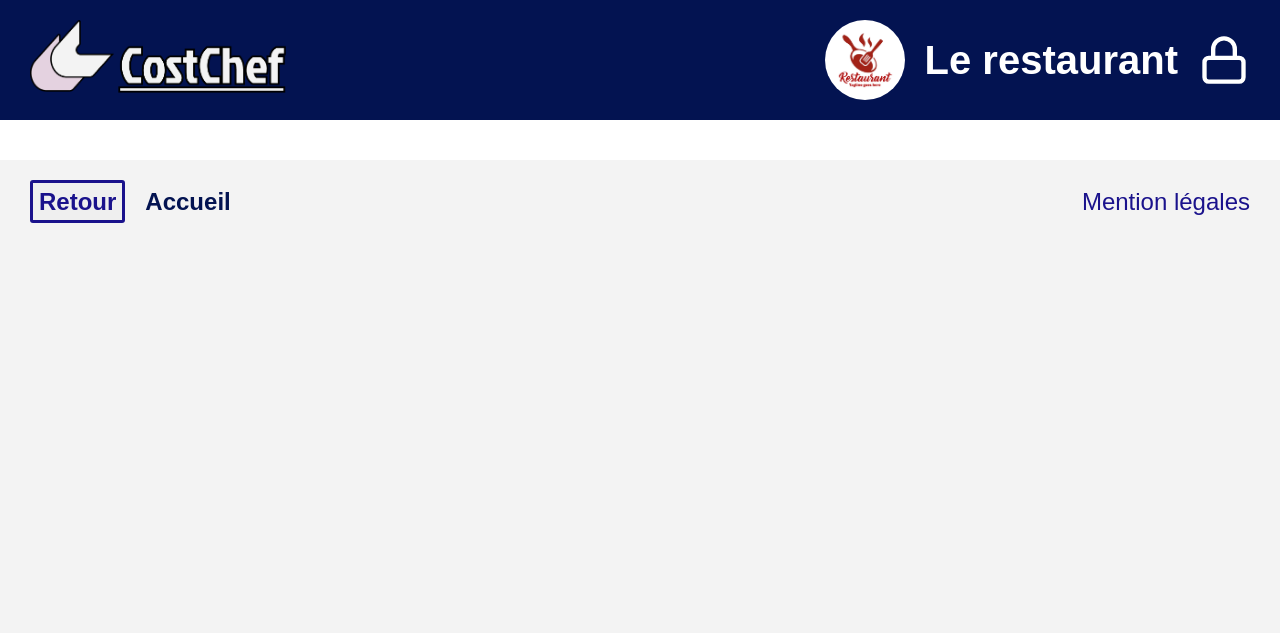
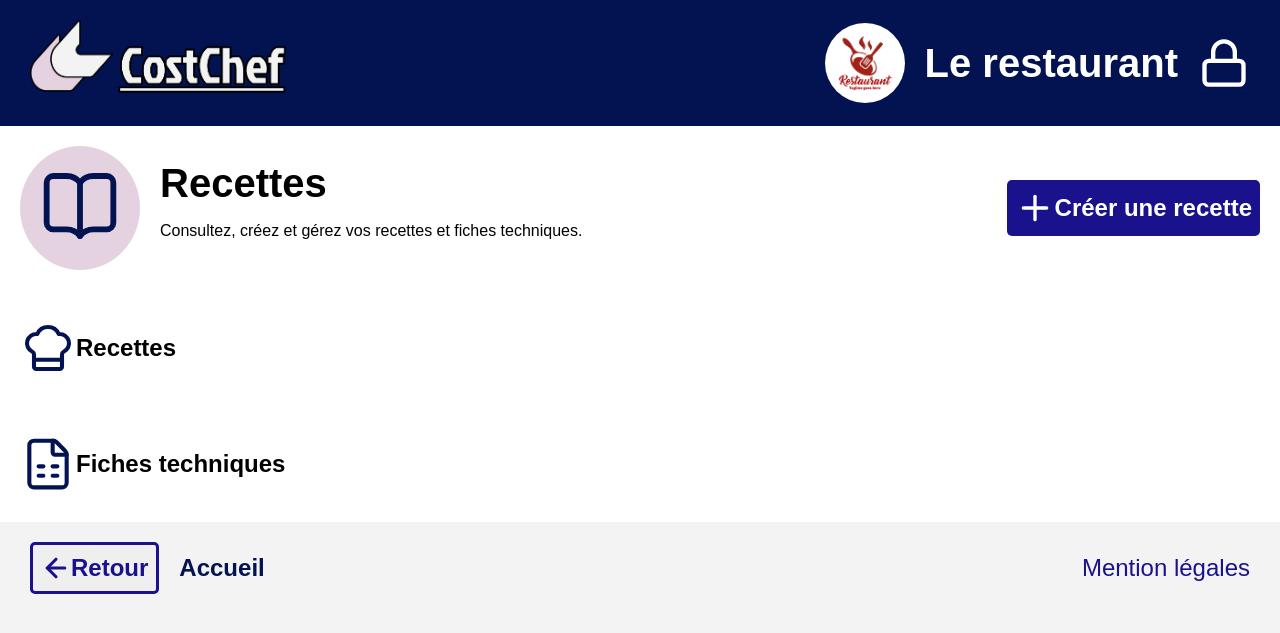
Before and after one commit to AlexDev2004/CostChef, a PHP site: page /html/recette.html in a window 1280 px wide. Shown: the top 633 px of the page. Run offline with PHP 8.4, Linux system fonts and the light colour scheme; some web fonts are replaced.

Commit message:
Début de la page recette + bouton retour et logo fonctionnels

```diff
--- /dev/null
+++ b/css/recette.css
@@ -0,0 +1,36 @@
+#recetteTitle{
+    width: 100%;
+    display: flex;
+    align-items: center;
+    gap: 20px;
+}
+#recetteTitle button{
+    margin-left: auto;
+}
+.primaryButton{
+    display: flex;
+    height: fit-content;
+    align-items: center;
+    background-color: var(--cButton);
+    color: var(--cBackground);
+    padding: 8px;
+    border-radius: 5px;
+    border:none;
+}
+.primaryButton h3{
+    margin:0;
+}
+#recetteTitle div:first-child{
+    background-color: var(--cDetail);
+    padding:20px;
+    border-radius: 100%;
+}
+#recetteTitle div:first-child{
+    background-color: var(--cDetail);
+    padding:20px;
+    border-radius: 100%;
+}
+.title{
+    display: flex;
+    align-items: center;
+}
--- a/css/style.css
+++ b/css/style.css
@@ -71,6 +71,7 @@ header img{
 /* -----Main----- */
 main{
     display: flex;
+    flex-direction: column;
     width: vw;
     padding:50px;
     gap:40px;
@@ -92,16 +93,19 @@ footer{
     margin-top: auto;
     position:sticky;
 }
-.backButton{
-    height: 43px;
+.secondaryButton{
+    display: flex;
+    height: fit-content;
+    align-items: center;
+    color: var(--cButton);
+    padding: 8px;
     border: solid 3px var(--cButton);
-    color: var(--cButton);
-    border-radius: 3px;
-    font-family: var(--fMain);
-    font-weight: bold;
-    font-size: 24px;
+    border-radius: 5px;
 }
-.backButton:hover{
+.secondaryButton h3{
+    margin:0;
+}
+.secondaryButton:hover{
     background-color: var(--cDetail);
     border: solid 3px var(--cSecond);
     color: var(--cSecond);
--- a/html/recette.html
+++ b/html/recette.html
@@ -7,6 +7,7 @@
     <meta name="viewport" content="width=device-width, initial-scale=1.0">
     <link rel="stylesheet" href="../css/var.css">
     <link rel="stylesheet" href="../css/style.css">
+    <link rel="stylesheet" href="../css/recette.css">
     <link rel="stylesheet" href="../css/mediaQueryPc2.css" media="only screen and (max-width:1430px)">
     <link rel="stylesheet" href="../css/mediaQueryTablet.css" media="only screen and (max-width:1230px)">
     <link rel="stylesheet" href="../css/mediaQueryTabletMini.css" media="only screen and (max-width:900px)">
@@ -16,17 +17,42 @@
 
 <body>
     <header>
-        <img class="logoCostChef" src="../images/logo blanc 2.png" alt="Logo CostChef">
+        <a class="logoCostChef" href="../index.html"><img class="logoCostChef" src="../images/logo blanc 2.png" alt="Logo CostChef"></a>
         <img class="logoResto" src="../images/fast-food-restaurant-logo,-restaurant-logo-design-template-33255790cb8e1186b28609dd9afd4ee6_screen.jpg" alt="Logo restaurant">
         <h2>Le restaurant</h2>
         <svg xmlns="http://www.w3.org/2000/svg" width="52" height="52" viewBox="0 0 24 24" fill="none" stroke="#ffffff" stroke-width="2" stroke-linecap="round" stroke-linejoin="round" class="lucide lucide-lock-icon lucide-lock"><rect width="18" height="11" x="3" y="11" rx="2" ry="2"/><path d="M7 11V7a5 5 0 0 1 10 0v4"/></svg>
         <!-- <svg xmlns="http://www.w3.org/2000/svg" width="52" height="52" viewBox="0 0 24 24" fill="none" stroke="#ffffff" stroke-width="2" stroke-linecap="round" stroke-linejoin="round" class="lucide lucide-lock-open-icon lucide-lock-open"><rect width="18" height="11" x="3" y="11" rx="2" ry="2"/><path d="M7 11V7a5 5 0 0 1 9.9-1"/></svg> -->
     </header>
     <main>
+        <div id="recetteTitle">
+            <div><svg xmlns="http://www.w3.org/2000/svg" width="80" height="80" viewBox="0 0 24 24" fill="none" stroke="var(--cSecond)" stroke-width="1.75" stroke-linecap="round" stroke-linejoin="round" class="lucide lucide-book-open-icon lucide-book-open"><path d="M12 5v16"/><path d="M20.001 19A2 2 0 0022 17V5a2 2 0 00-1.999-2L16 3.002A5 5 0 0012 5a5 5 0 00-4-2H4a2 2 0 00-2 2v12a2 2 0 001.999 2H8a5 5 0 014 2 5 5 0 014-2z"/></svg></div>
+            <div>
+                <h2>Recettes</h2>
+                <p>Consultez, créez et gérez vos recettes et fiches techniques.</p>
+            </div>
+            <button class="primaryButton">
+                <svg xmlns="http://www.w3.org/2000/svg" width="40" height="40" viewBox="0 0 24 24" fill="none" stroke="var(--cBackground)" stroke-width="2" stroke-linecap="round" stroke-linejoin="round" class="lucide lucide-plus-icon lucide-plus"><path d="M5 12h14"/><path d="M12 5v14"/></svg>
+                <h3>Créer une recette</h3>
+            </button>
+        </div>
 
+        <section id="recettes">
+            <div class="title">
+                <svg xmlns="http://www.w3.org/2000/svg" width="56" height="56" viewBox="0 0 24 24" fill="none" stroke="var(--cSecond)" stroke-width="1.75" stroke-linecap="round" stroke-linejoin="round" class="lucide lucide-chef-hat-icon lucide-chef-hat"><path d="M17 21a1 1 0 0 0 1-1v-5.35c0-.457.316-.844.727-1.041a4 4 0 0 0-2.134-7.589 5 5 0 0 0-9.186 0 4 4 0 0 0-2.134 7.588c.411.198.727.585.727 1.041V20a1 1 0 0 0 1 1Z"/><path d="M6 17h12"/></svg>
+                <h3>Recettes</h3>
+            </div>
+        </section>
+        <section id="fichesTechniques">
+            <div class="title">
+            <svg xmlns="http://www.w3.org/2000/svg" width="56" height="56" viewBox="0 0 24 24" fill="none" stroke="var(--cSecond)" stroke-width="1.75" stroke-linecap="round" stroke-linejoin="round" class="lucide lucide-file-spreadsheet-icon lucide-file-spreadsheet"><path d="M6 22a2 2 0 0 1-2-2V4a2 2 0 0 1 2-2h8a2.4 2.4 0 0 1 1.704.706l3.588 3.588A2.4 2.4 0 0 1 20 8v12a2 2 0 0 1-2 2z"/><path d="M14 2v5a1 1 0 0 0 1 1h5"/><path d="M8 13h2"/><path d="M14 13h2"/><path d="M8 17h2"/><path d="M14 17h2"/></svg>                <h3>Fiches techniques</h3>
+            </div>
+        </section>
     </main>
     <footer>
-        <button class="backButton">Retour</button>
+        <button onclick="window.history.back()" class="secondaryButton">
+            <svg xmlns="http://www.w3.org/2000/svg" width="30" height="30" viewBox="0 0 24 24" fill="none" stroke="var(--cButton)" stroke-width="2.5" stroke-linecap="round" stroke-linejoin="round" class="lucide lucide-arrow-left-icon lucide-arrow-left"><path d="m12 19-7-7 7-7"/><path d="M19 12H5"/></svg>
+            <h3>Retour</h3>
+        </button>
         <a class="buttonOff" href="#">Accueil</a>
         <a href="#">Mention légales</a>
     </footer>
```
Also changed, not shown: css/accueil.css (+14 -3 lines), index.html (+7 -4 lines).
